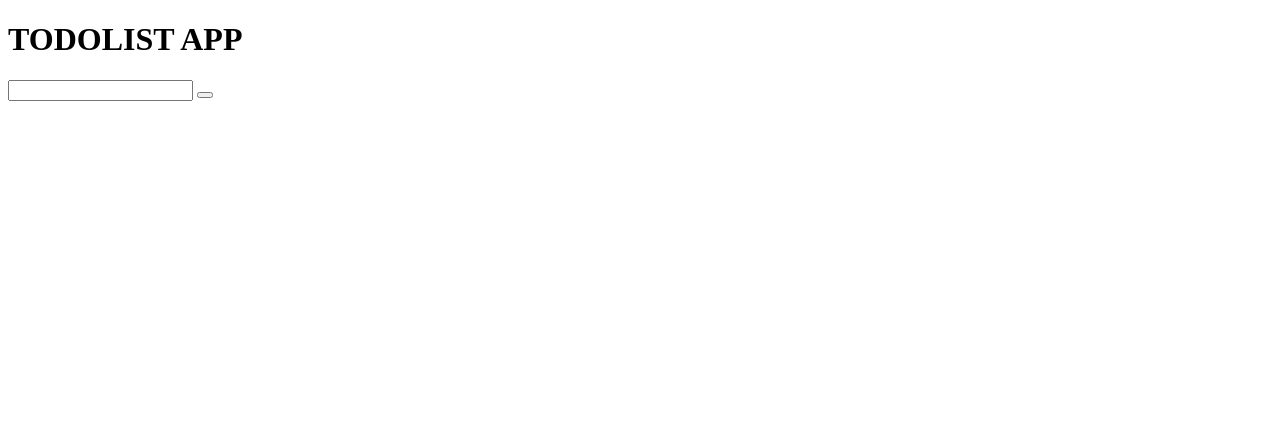
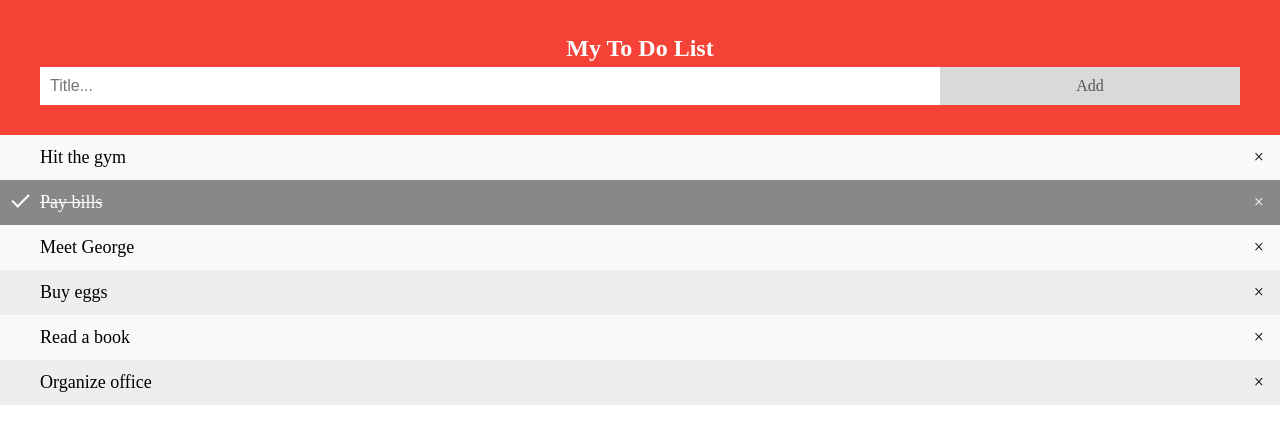
Before and after one commit to lelisjonel/todolist, a plain HTML site: page index.html in a window 1280 px wide. Drawn offline with Linux system fonts and the light colour scheme.

Commit message:
todolist app

```diff
--- a/index.html
+++ b/index.html
@@ -1,18 +1,204 @@
 <!DOCTYPE html>
-<html lang="en">
+<html>
 <head>
-    <meta charset="UTF-8">
-    <meta http-equiv="X-UA-Compatible" content="IE=edge">
-    <meta name="viewport" content="width=device-width, initial-scale=1.0">
-    <title>Document</title>
+<meta name="viewport" content="width=device-width, initial-scale=1">
+<style>
+body {
+  margin: 0;
+  min-width: 250px;
+}
+
+/* Include the padding and border in an element's total width and height */
+* {
+  box-sizing: border-box;
+}
+
+/* Remove margins and padding from the list */
+ul {
+  margin: 0;
+  padding: 0;
+}
+
+/* Style the list items */
+ul li {
+  cursor: pointer;
+  position: relative;
+  padding: 12px 8px 12px 40px;
+  list-style-type: none;
+  background: #eee;
+  font-size: 18px;
+  transition: 0.2s;
+
+  /* make the list items unselectable */
+  -webkit-user-select: none;
+  -moz-user-select: none;
+  -ms-user-select: none;
+  user-select: none;
+}
+
+/* Set all odd list items to a different color (zebra-stripes) */
+ul li:nth-child(odd) {
+  background: #f9f9f9;
+}
+
+/* Darker background-color on hover */
+ul li:hover {
+  background: #ddd;
+}
+
+/* When clicked on, add a background color and strike out text */
+ul li.checked {
+  background: #888;
+  color: #fff;
+  text-decoration: line-through;
+}
+
+/* Add a "checked" mark when clicked on */
+ul li.checked::before {
+  content: '';
+  position: absolute;
+  border-color: #fff;
+  border-style: solid;
+  border-width: 0 2px 2px 0;
+  top: 10px;
+  left: 16px;
+  transform: rotate(45deg);
+  height: 15px;
+  width: 7px;
+}
+
+/* Style the close button */
+.close {
+  position: absolute;
+  right: 0;
+  top: 0;
+  padding: 12px 16px 12px 16px;
+}
+
+.close:hover {
+  background-color: #f44336;
+  color: white;
+}
+
+/* Style the header */
+.header {
+  background-color: #f44336;
+  padding: 30px 40px;
+  color: white;
+  text-align: center;
+}
+
+/* Clear floats after the header */
+.header:after {
+  content: "";
+  display: table;
+  clear: both;
+}
+
+/* Style the input */
+input {
+  margin: 0;
+  border: none;
+  border-radius: 0;
+  width: 75%;
+  padding: 10px;
+  float: left;
+  font-size: 16px;
+}
+
+/* Style the "Add" button */
+.addBtn {
+  padding: 10px;
+  width: 25%;
+  background: #d9d9d9;
+  color: #555;
+  float: left;
+  text-align: center;
+  font-size: 16px;
+  cursor: pointer;
+  transition: 0.3s;
+  border-radius: 0;
+}
+
+.addBtn:hover {
+  background-color: #bbb;
+}
+</style>
 </head>
 <body>
-    <h1>TODOLIST APP</h1>
-    <div>
-        <form action="#">
-            <input type="text">
-            <button></button>
-        </form>
-    </div>
+
+<div id="myDIV" class="header">
+  <h2 style="margin:5px">My To Do List</h2>
+  <input type="text" id="myInput" placeholder="Title...">
+  <span onclick="newElement()" class="addBtn">Add</span>
+</div>
+
+<ul id="myUL">
+  <li>Hit the gym</li>
+  <li class="checked">Pay bills</li>
+  <li>Meet George</li>
+  <li>Buy eggs</li>
+  <li>Read a book</li>
+  <li>Organize office</li>
+</ul>
+
+<script>
+// Create a "close" button and append it to each list item
+var myNodelist = document.getElementsByTagName("LI");
+var i;
+for (i = 0; i < myNodelist.length; i++) {
+  var span = document.createElement("SPAN");
+  var txt = document.createTextNode("\u00D7");
+  span.className = "close";
+  span.appendChild(txt);
+  myNodelist[i].appendChild(span);
+}
+
+// Click on a close button to hide the current list item
+var close = document.getElementsByClassName("close");
+var i;
+for (i = 0; i < close.length; i++) {
+  close[i].onclick = function() {
+    var div = this.parentElement;
+    div.style.display = "none";
+  }
+}
+
+// Add a "checked" symbol when clicking on a list item
+var list = document.querySelector('ul');
+list.addEventListener('click', function(ev) {
+  if (ev.target.tagName === 'LI') {
+    ev.target.classList.toggle('checked');
+  }
+}, false);
+
+// Create a new list item when clicking on the "Add" button
+function newElement() {
+  var li = document.createElement("li");
+  var inputValue = document.getElementById("myInput").value;
+  var t = document.createTextNode(inputValue);
+  li.appendChild(t);
+  if (inputValue === '') {
+    alert("You must write something!");
+  } else {
+    document.getElementById("myUL").appendChild(li);
+  }
+  document.getElementById("myInput").value = "";
+
+  var span = document.createElement("SPAN");
+  var txt = document.createTextNode("\u00D7");
+  span.className = "close";
+  span.appendChild(txt);
+  li.appendChild(span);
+
+  for (i = 0; i < close.length; i++) {
+    close[i].onclick = function() {
+      var div = this.parentElement;
+      div.style.display = "none";
+    }
+  }
+}
+</script>
+
 </body>
 </html>
```
